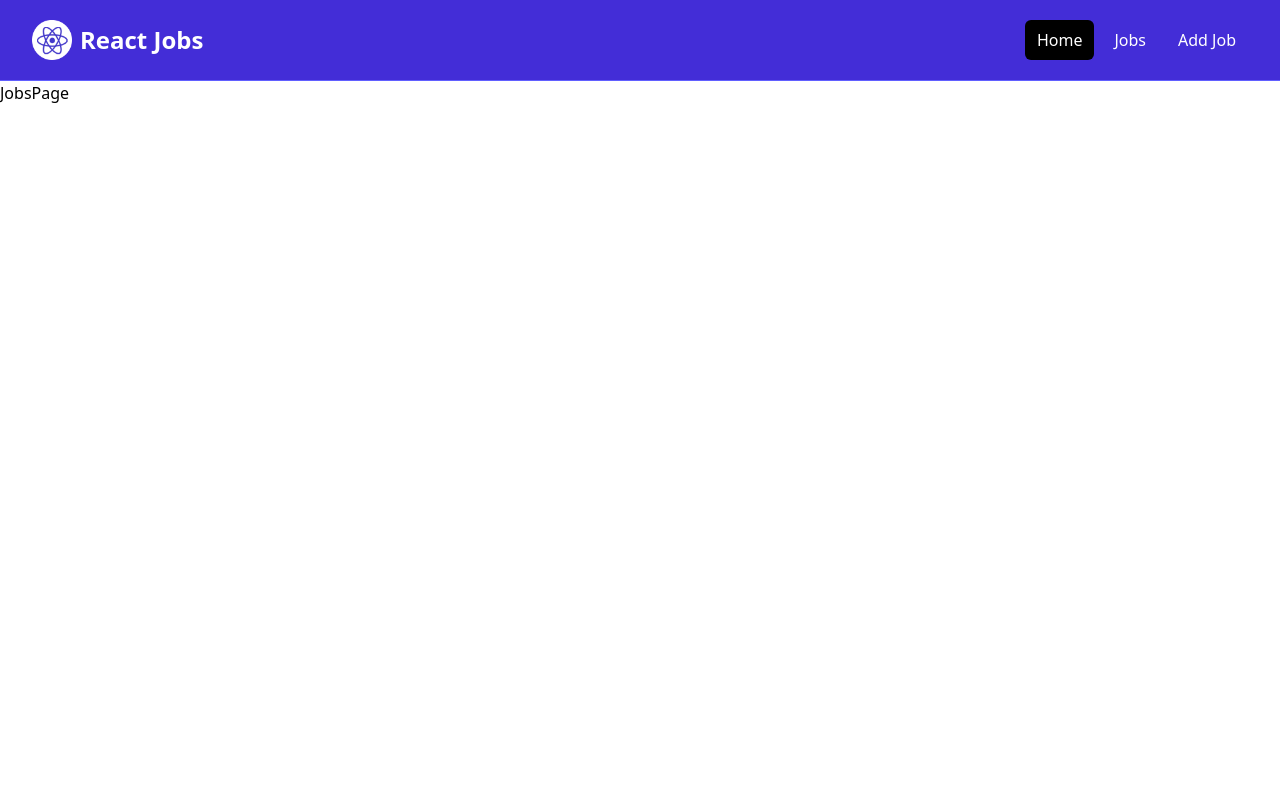
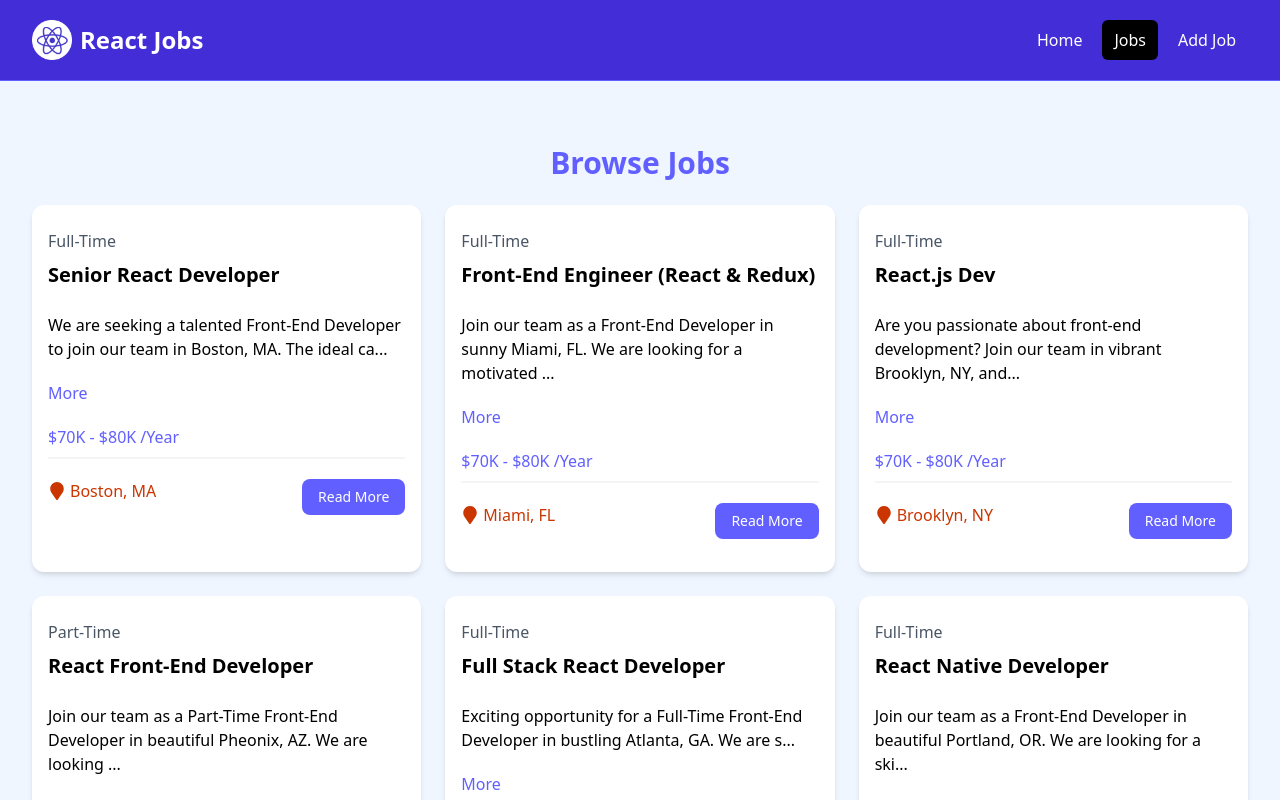
Before and after one commit to ANTONIOHU10/Front-end, a React (Vite) app in the folder 5_react_js_website/: page /jobs in a window 1280 px wide. Shown: the top 800 px of the page. Built offline with nearby package versions, Linux system fonts and the light colour scheme.

Commit message:
Second page

```diff
--- a/5_react_js_website/src/App.jsx
+++ b/5_react_js_website/src/App.jsx
@@ -15,14 +15,17 @@
 
 import HomePage from './Pages/HomePage'
 import MainLayout from './layouts/MainLayout'
-import JobsPage from './layouts/JobsPage'
+import JobsPage from './Pages/JobsPage'
+import NotFoundPage from './Pages/NotFoundPage'
 
 const router = createBrowserRouter(
 
   createRoutesFromElements(
     <Route path = "/" element={<MainLayout/>}>
           <Route index element={<HomePage/>}/>
-          <Route path ="/jobs" element={<JobsPage/>}/>
+          <Route path = "/jobs" element={<JobsPage/>}/>
+          {/**all not found page -> path = "*" */}
+          <Route path ="*" element={<NotFoundPage/>}/>
     </Route>
   )
 );
--- a/5_react_js_website/src/Pages/HomePage.jsx
+++ b/5_react_js_website/src/Pages/HomePage.jsx
@@ -9,7 +9,7 @@
     <>
         <Hero/>
         <HomeCards />
-        <JobListings />
+        <JobListings isHome={true}/>
         <ViewAllJobs />
 
     </>
--- /dev/null
+++ b/5_react_js_website/src/Pages/JobsPage.jsx
@@ -0,0 +1,13 @@
+import React from 'react'
+import JobListings from '../components/JobListings'
+
+const JobsPage = () => {
+  return (
+      /** use a section to fill the background and padding   */
+    <section className='bg-blue-50 px-4 py-6'>
+      <JobListings/>
+    </section>
+  )
+}
+
+export default JobsPage
--- /dev/null
+++ b/5_react_js_website/src/Pages/NotFoundPage.jsx
@@ -0,0 +1,20 @@
+import React from 'react'
+import { Link } from 'react-router-dom'
+import { FaExclamationTriangle } from 'react-icons/fa'
+
+const NotFoundPage = () => {
+  return (
+    <section class="text-center flex flex-col justify-center items-center h-96">
+    <FaExclamationTriangle className='text-yellow-400 text-6xl mb-4'/>
+    <h1 class="text-6xl font-bold mb-4">404 Not Found</h1>
+    <p class="text-xl mb-5">This page does not exist</p>
+    <Link
+        to="/"
+        class="text-white bg-indigo-700 hover:bg-indigo-900 rounded-md px-3 py-2 mt-4">
+          Go Back
+    </Link>
+  </section>
+  )
+}
+
+export default NotFoundPage
--- a/5_react_js_website/src/components/JobListings.jsx
+++ b/5_react_js_website/src/components/JobListings.jsx
@@ -2,7 +2,7 @@
 import JobListing from './JobListing';
 import React from 'react'
 
-const JobListings = () => {
+const JobListings = ({isHome = false}) => {
 
     /*
     preview the list of info in json
@@ -10,19 +10,20 @@
         console.log(jobs);
     */
 
-    /**only the recent 3 jobs */
-   const recentJobs = jobs.slice(0,3);
+    /**only the recent 3 jobs is it's the homepage*/
+   const JobListings = isHome? jobs.slice(0,3): jobs;
 
 
     return (
         <section className="bg-blue-50 px-4 py-10">
         <div className="container-xl lg:container m-auto">
             <h2 className="text-3xl font-bold text-indigo-500 mb-6 text-center">
-            Browse Jobs
+
+                {isHome ? 'Recent Jobs': 'Browse Jobs'}
             </h2>
             <div className="grid grid-cols-1 md:grid-cols-3 gap-6">
 
-                {recentJobs.map((job) => (
+                {JobListings.map((job) => (
                     <JobListing key={job.id} job = {job}/>
                 ))
                 }
--- a/5_react_js_website/src/components/Navbar.jsx
+++ b/5_react_js_website/src/components/Navbar.jsx
@@ -1,8 +1,15 @@
 import logo from '../assets/images/logo.png';
 import React from 'react'
-import { Link } from 'react-router-dom';
+import { NavLink } from 'react-router-dom';
 
 const Navbar = () => {
+
+  const linkClass = ({isActive})=>isActive?
+    /** if active, background = black  -> this function is useful for all button(Link)*/
+  "bg-black text-white hover:bg-gray-900 hover:text-white rounded-md px-3 py-2"
+  :"text-white hover:bg-gray-900 hover:text-white rounded-md px-3 py-2"
+
+
   return (
     <nav className="bg-indigo-700 border-b border-indigo-500">
       <div className="mx-auto max-w-7xl px-2 sm:px-6 lg:px-8">
@@ -11,7 +18,7 @@
             className="flex flex-1 items-center justify-center md:items-stretch md:justify-start"
           >
             {/*<!-- Logo -->*/}
-            <Link className="flex flex-shrink-0 items-center mr-4" to="/">
+            <NavLink className="flex flex-shrink-0 items-center mr-4" to="/">
               <img
                 className="h-10 w-auto"
                 src= {logo}
@@ -20,25 +27,26 @@
               <span className="hidden md:block text-white text-2xl font-bold ml-2">
                 React Jobs
                 </span>
-            </Link>
+            </NavLink>
+
             <div className="md:ml-auto">
               <div className="flex space-x-2">
-                <Link
+                <NavLink
                   /**index path */
                   to ="/"
-                  className="text-white bg-black hover:bg-gray-900 hover:text-white rounded-md px-3 py-2"
-                  >Home</Link>
-                <Link
+                  className={linkClass}
+                  >Home</NavLink>
+                <NavLink
                   /**Jobs page path */
                   to="/jobs"
-                  className="text-white hover:bg-gray-900 hover:text-white rounded-md px-3 py-2"
-                  >Jobs</Link>
-                <Link
+                  className={linkClass}
+                  >Jobs</NavLink>
+                <NavLink
                   /**Add job page path */
                   to="/add-job"
-                  className="text-white hover:bg-gray-900 hover:text-white rounded-md px-3 py-2"
+                  className={linkClass}
                   >Add Job
-                  </Link>
+                  </NavLink>
               </div>
             </div>
           </div>
--- a/5_react_js_website/src/layouts/JobsPage.jsx
+++ /dev/null
@@ -1,9 +0,0 @@
-import React from 'react'
-
-const JobsPage = () => {
-  return (
-    <div>JobsPage</div>
-  )
-}
-
-export default JobsPage
```
